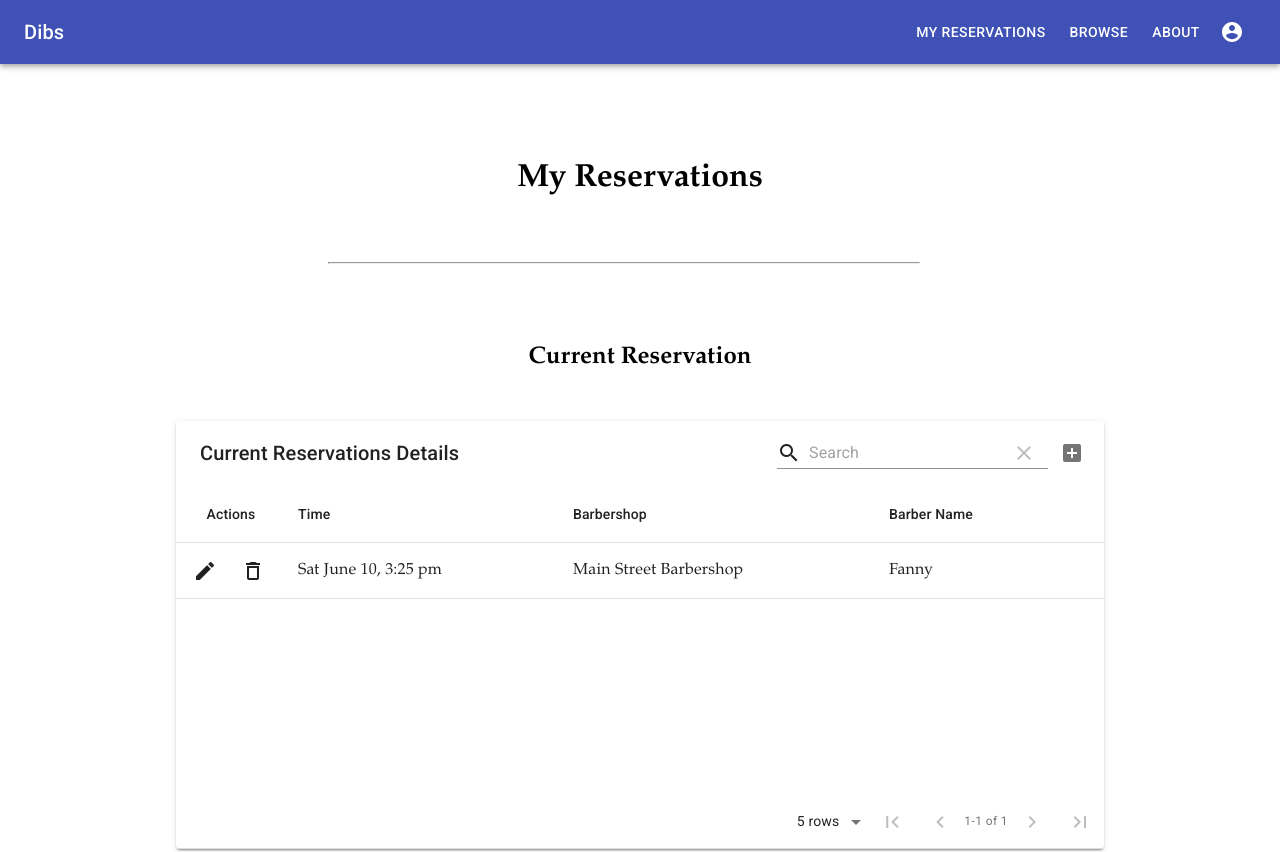
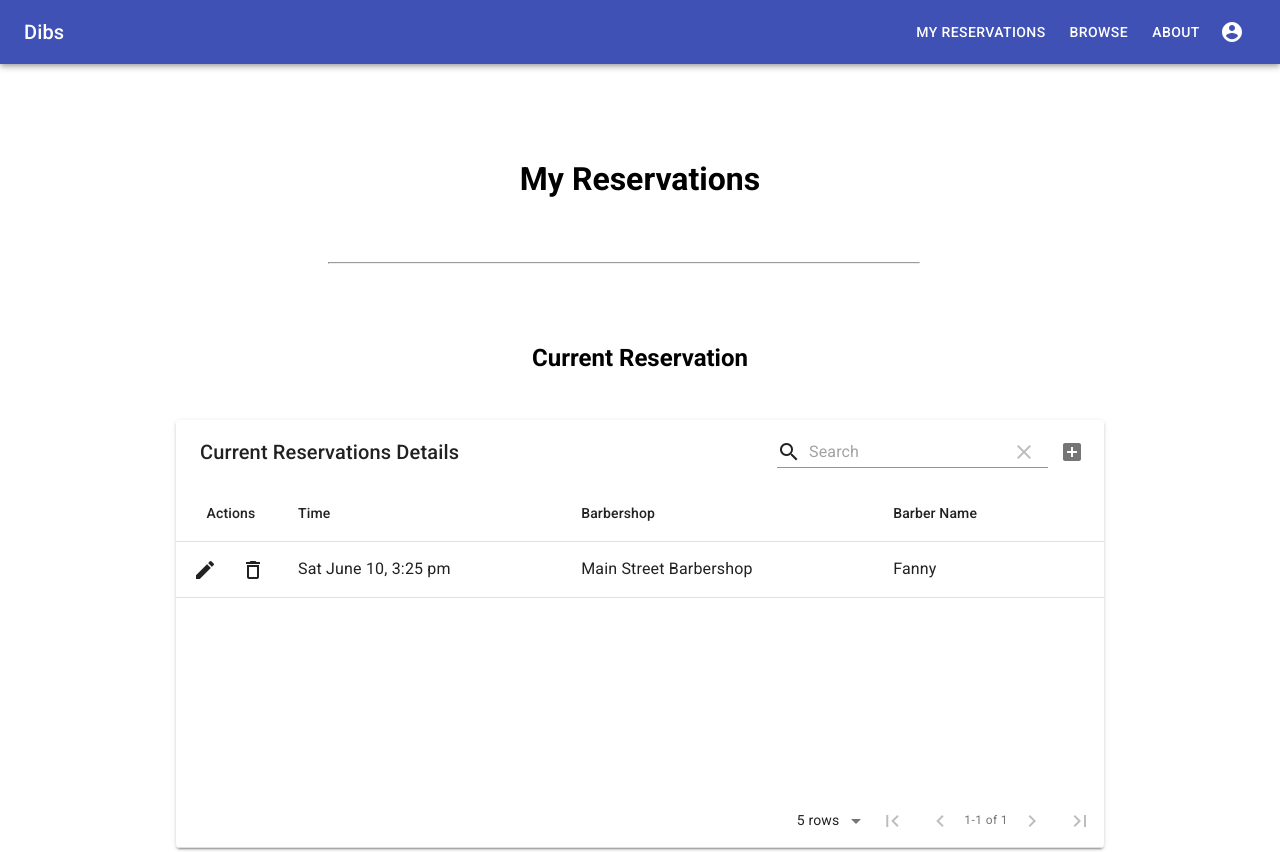
Before and after one commit to yehmond/group1234, a React (Create React App) app: page /reservations in a window 1280 px wide. Shown: the top 852 px of the page. Built offline with nearby package versions, Linux system fonts and the light colour scheme.

Commit message:
fixed font and removed package-lock

```diff
--- a/src/pages/MyReservations.tsx
+++ b/src/pages/MyReservations.tsx
@@ -10,7 +10,6 @@ const useStyles = makeStyles((theme: Theme) =>
             paddingTop: "3rem",
             alignItems: "center",
             textAlign: "center",
-            fontFamily: "Palatino",
         },
         hLine: {
             width: "50%",
```
Also changed, not shown: 1 other file (tests, documents, lock files or other folders).
